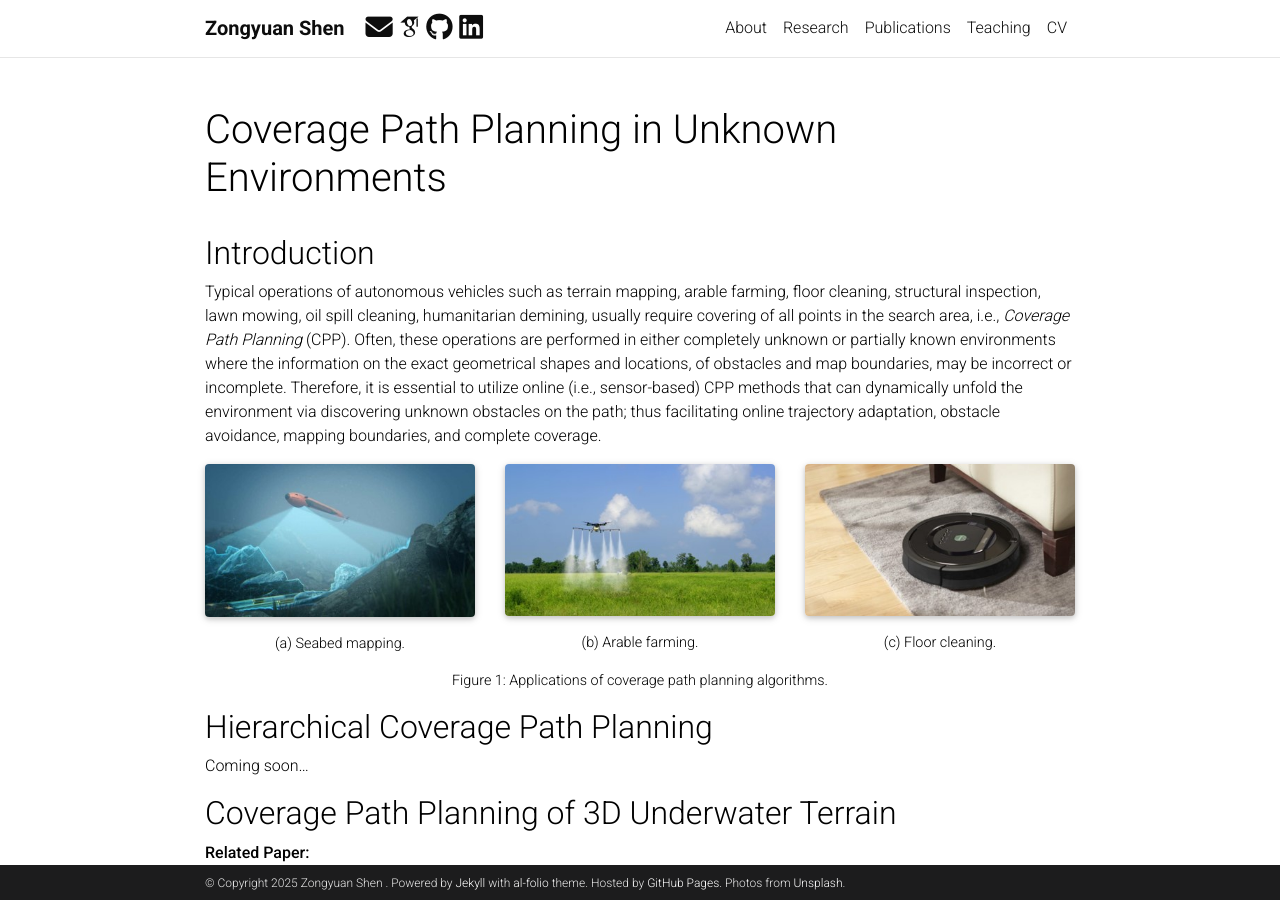
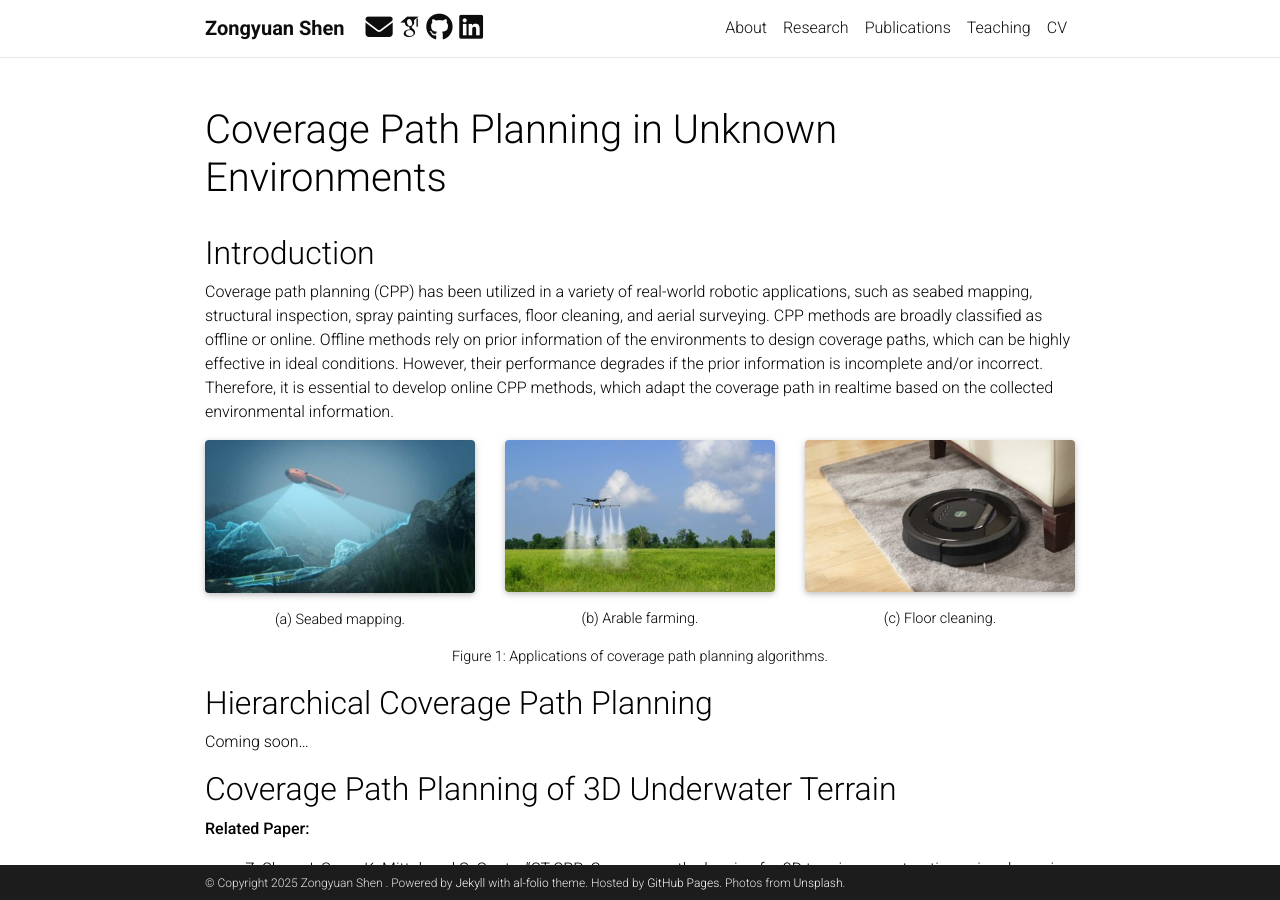
Before and after one commit to ZongyuanShen/ZongyuanShen.github.io, a Jekyll site: the page built from _projects/1_project.md, in a window 1280 px wide and 900 px high. Built offline with Jekyll 4.4.1, drawn with Linux system fonts in a browser that asks for light colours; full-size pictures stand in for the smaller copies a plugin makes; some web fonts are replaced; comment, search, counter and statistics services are not loaded; a style sheet for code colours, icons or effects is not loaded.

Commit message:
Update 1_project.md

```diff
--- a/_projects/1_project.md
+++ b/_projects/1_project.md
@@ -9,7 +9,7 @@
 ---
 
 ## Introduction
-Typical operations of autonomous vehicles such as terrain mapping, arable farming, floor cleaning, structural inspection, lawn mowing, oil spill cleaning, humanitarian demining, usually require covering of all points in the search area, i.e., _Coverage Path Planning_ (CPP). Often, these operations are performed in either completely unknown or partially known environments where the information on the exact geometrical shapes and locations, of obstacles and map boundaries, may be incorrect or incomplete. Therefore, it is essential to utilize online (i.e., sensor-based) CPP methods that can dynamically unfold the environment via discovering unknown obstacles on the path; thus facilitating online trajectory adaptation, obstacle avoidance, mapping boundaries, and complete coverage.
+Coverage path planning (CPP) has been utilized in a variety of real-world robotic applications, such as seabed mapping, structural inspection, spray painting surfaces, floor cleaning, and aerial surveying. CPP methods are broadly classified as offline or online. Offline methods rely on prior information of the environments to design coverage paths, which can be highly effective in ideal conditions. However, their performance degrades if the prior information is incomplete and/or incorrect. Therefore, it is essential to develop online CPP methods, which adapt the coverage path in realtime based on the collected environmental information.
 
 <div class="row">
     <div class="col-sm mt-3 mt-md-0">
```
